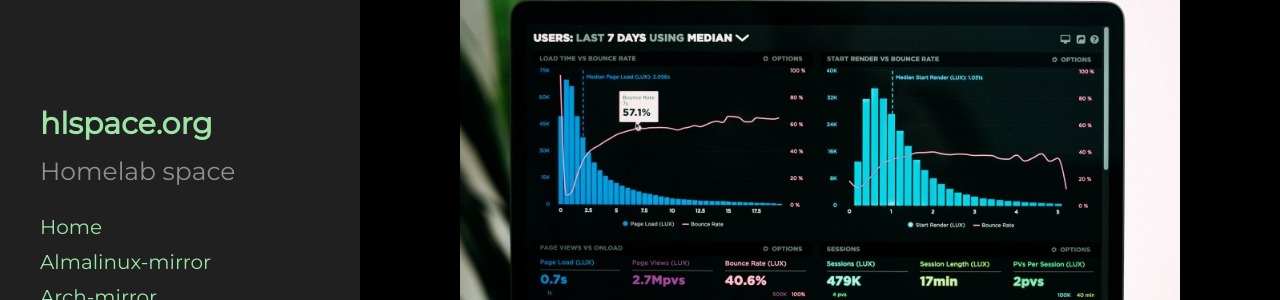
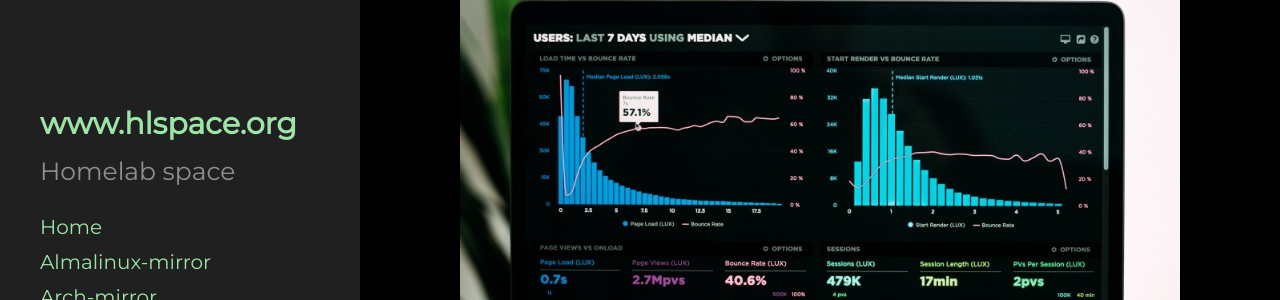
Before and after one commit to luizborgess/luizborgess.github.io, a Jekyll site: the page built from index.html, in a window 1280 px wide. Shown: the part 355-655 px from the top of the page. Built offline with Jekyll 4.4.1, drawn with Linux system fonts in a browser that asks for light colours; the list of posts is cut into pages by our own code.

Commit message:
fixed config

```diff
--- a/_config.yml
+++ b/_config.yml
@@ -4,10 +4,10 @@
 
 
 # Setup
-title:            hlspace.org
+title:            www.hlspace.org
 tagline:          'Homelab space'
 description:      'Homelab space'
-url:              http://hlspace.org
+url:              https://www.hlspace.org
 baseurl:          /
 
 author:
@@ -24,4 +24,4 @@
   - jekyll-paginate
 
 github:
-  repo:           https://github.com/luizborgess/hlspace.org
+  repo:           https://github.com/luizborgess/luizborgess.github.io
```
